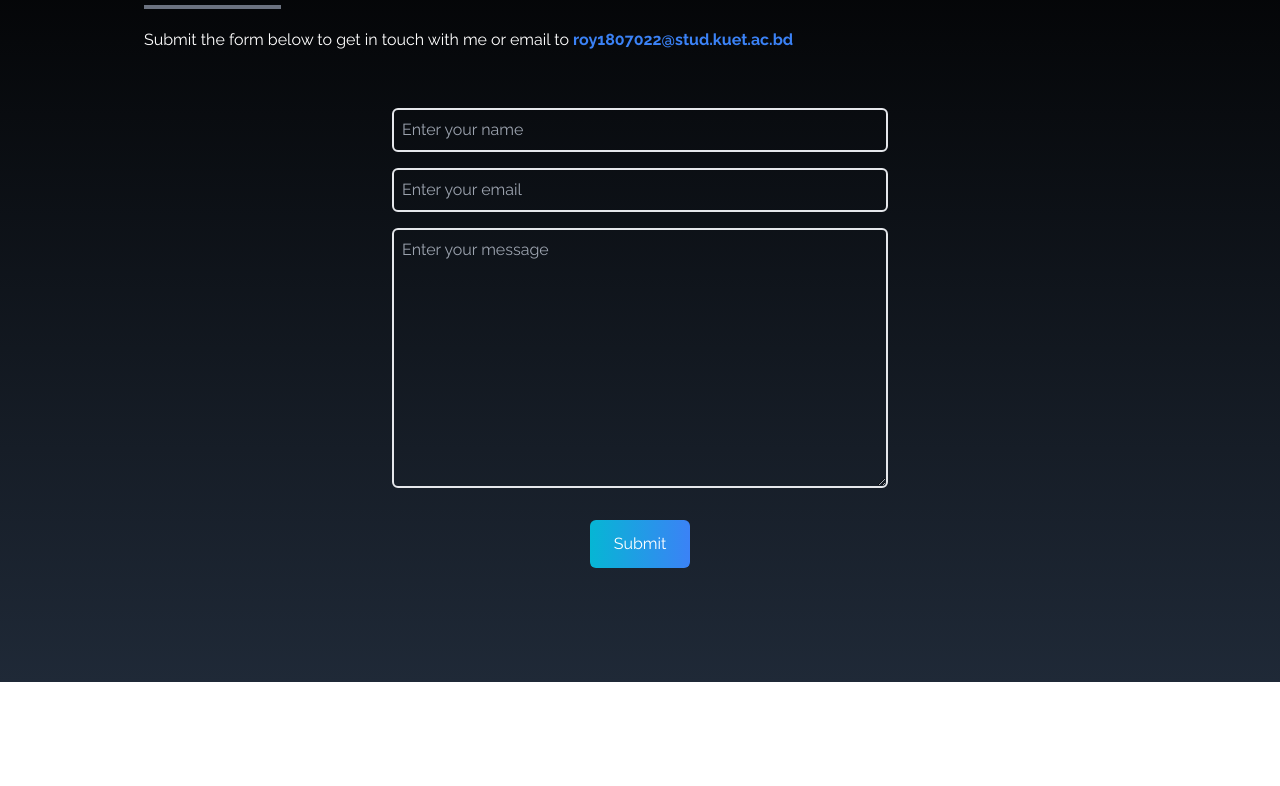
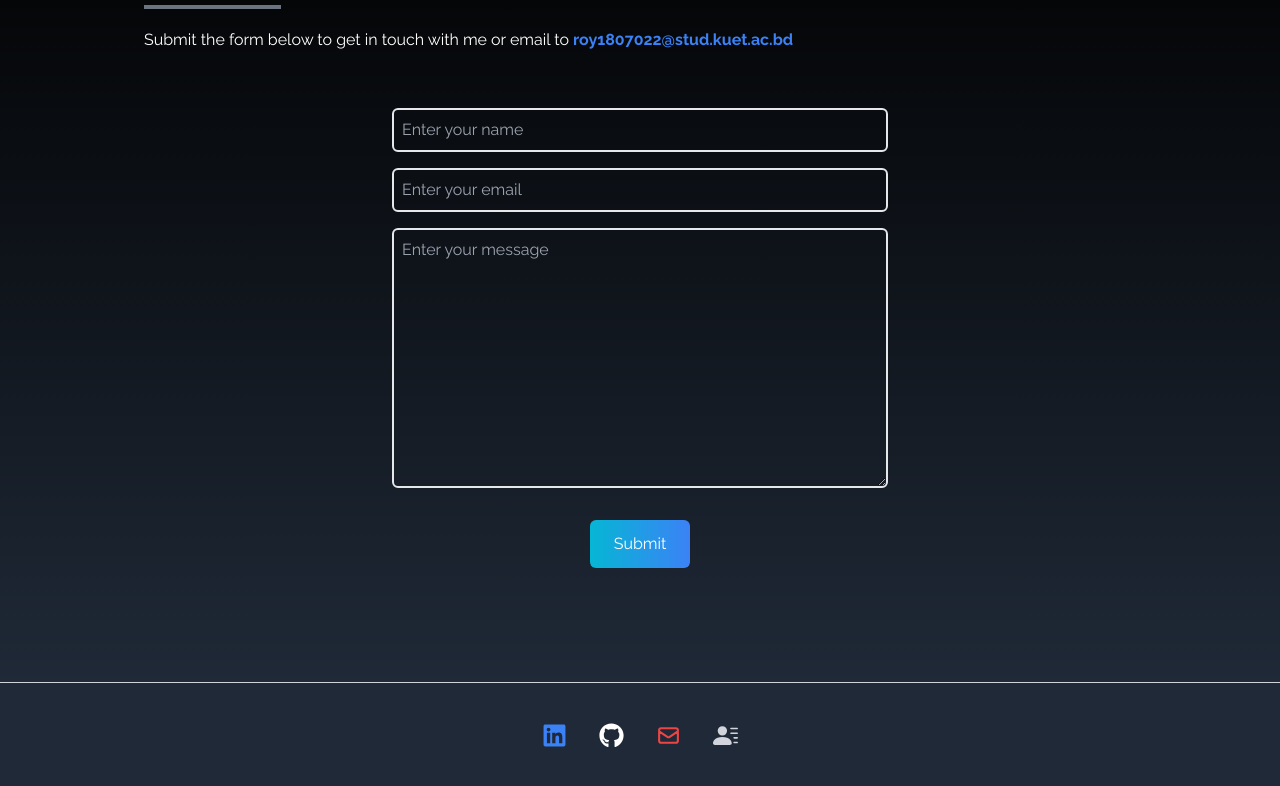
Before and after one commit to Subal-Chandra-Roy/portfolio, a React (Create React App) app: page / in a window 1280 px wide. Shown: the part 3246-4032 px from the top of the page. Before the commit the page ends 3928 px from the top, so only its background shows below. Built offline with nearby package versions, Linux system fonts and the light colour scheme; the HTML template or start-up script is replaced by a standard one.

Commit message:
footer added

```diff
--- a/src/App.js
+++ b/src/App.js
@@ -1,5 +1,6 @@
 import About from "./components/About";
 import Contact from "./components/Contact";
+import Footer from "./components/Footer";
 import Home from "./components/Home";
 import Navbar from "./components/Navbar";
 import Project from "./components/Project";
@@ -16,6 +17,7 @@ function App() {
       <Skills/>
       <Project/>
       <Contact/>
+      <Footer/>
 
       <SocialLinks/>
     </div>
--- /dev/null
+++ b/src/components/Footer.jsx
@@ -0,0 +1,33 @@
+import React from "react";
+import { FaGithub, FaLinkedin } from "react-icons/fa";
+import { HiOutlineMail } from "react-icons/hi";
+import { BsFillPersonLinesFill } from "react-icons/bs";
+
+const Footer = () => {
+  return (
+    <div  className="flex bg-gray-800 text-white h-fit p-10  gap-8 items-center justify-center border-t border-gray-300">
+      <div>
+        <a href="https://www.linkedin.com/in/subal-chandra-roy-43b933189/">
+          <FaLinkedin size={25} className="text-blue-500" target="_Blank" rel="noreferrer"/>
+        </a>
+      </div>
+      <div>
+        <a href="https://github.com/Subal-Roy" target="_Blank" rel="noreferrer">
+          <FaGithub size={25}/>
+        </a>
+      </div>
+      <div>
+      <a href="mailto:roy1807022@stud.kuet.ac.bd">
+          <HiOutlineMail size={25} className="text-red-500" />
+        </a>
+      </div>
+      <div>
+      <a href="/Resume_of_Subal_Chandra_Roy.pdf" download={true} >
+          <BsFillPersonLinesFill size={25} className="text-gray-300" />
+        </a>
+      </div>
+    </div>
+  );
+};
+
+export default Footer;
--- a/src/components/SocialLinks.jsx
+++ b/src/components/SocialLinks.jsx
@@ -35,7 +35,7 @@ const SocialLinks = () => {
 
         <li className="flex justify-between items-center w-40 h-14 px-4 bg-gray-500 ml-[-100px] hover:ml-[-10px] hover:rounded-md duration-300">
           <a
-            href="mailto:roy1807022@gmail.com"
+            href="mailto:roy1807022@stud.kuet.ac.bd"
             className="flex justify-between items-center w-full text-white"
           >
             <>
@@ -49,8 +49,6 @@ const SocialLinks = () => {
             href="/Resume_of_Subal_Chandra_Roy.pdf"
             className="flex justify-between items-center w-full text-white"
             download={true}
-            target="_Blank"
-            rel="noreferrer"
           >
             <>
               Resume <BsFillPersonLinesFill size={30} />
```
